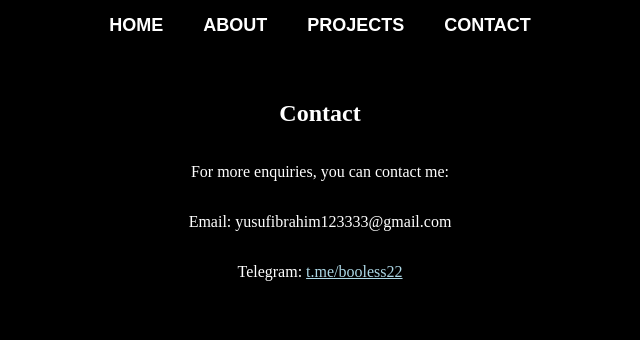
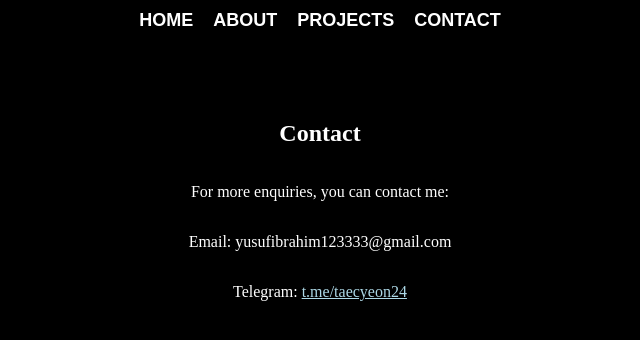
Before and after one commit to Booless/my-portfolio, a plain HTML site: page index.html in a window 1280 px wide. Both pictures are taken after a click on the link "CONTACT". Shown: the whole page, without its empty margins (320-960 px from the left). Drawn offline with Linux system fonts and the light colour scheme.

Commit message:
Add files via upload

```diff
--- a/index.html
+++ b/index.html
@@ -20,9 +20,10 @@
   width: 100%;
   background: black;
   display: flex;
+  flex-wrap: wrap;
   justify-content: center;
-      gap: 40px;
-      padding: 15px;
+  gap: 20px;
+  padding: 10px;
   z-index: 999;
     }
     nav a {
@@ -33,7 +34,8 @@
     }
   section {
   min-height: 100vh;
-  padding: 80px 20px 20px 20px;
+  width: 100%;
+  padding: 100px 20px 40px 20px;
   display: none;
   flex-direction: column;
   align-items: center;
@@ -86,8 +88,9 @@
     .contact {
   background-color: black;
   color: white;
-      font-family: 'Cursive', Italic;
+  font-family: 'Times New Roman', Times, serif;
      }
+
     .about img {
       margin-top: 20px;
       width: 200px;
@@ -147,7 +150,7 @@
 
     // Insert contact info via JavaScript
     document.getElementById("email").innerText = "Email: yusufibrahim123333@gmail.com";
-    document.getElementById("telegram").innerHTML = 'Telegram: <a href="https://t.me/taecyeon24" target="_blank" style="color:lightblue">t.me/booless22</a>';
+    document.getElementById("telegram").innerHTML = 'Telegram: <a href="https://t.me/taecyeon24" target="_blank" style="color:lightblue">t.me/taecyeon24</a>';
   </script>
 </body>
 </html>
```
Also changed, not shown: bayesian.jpg (added). Lines whose indentation alone changed are shown as unchanged.
